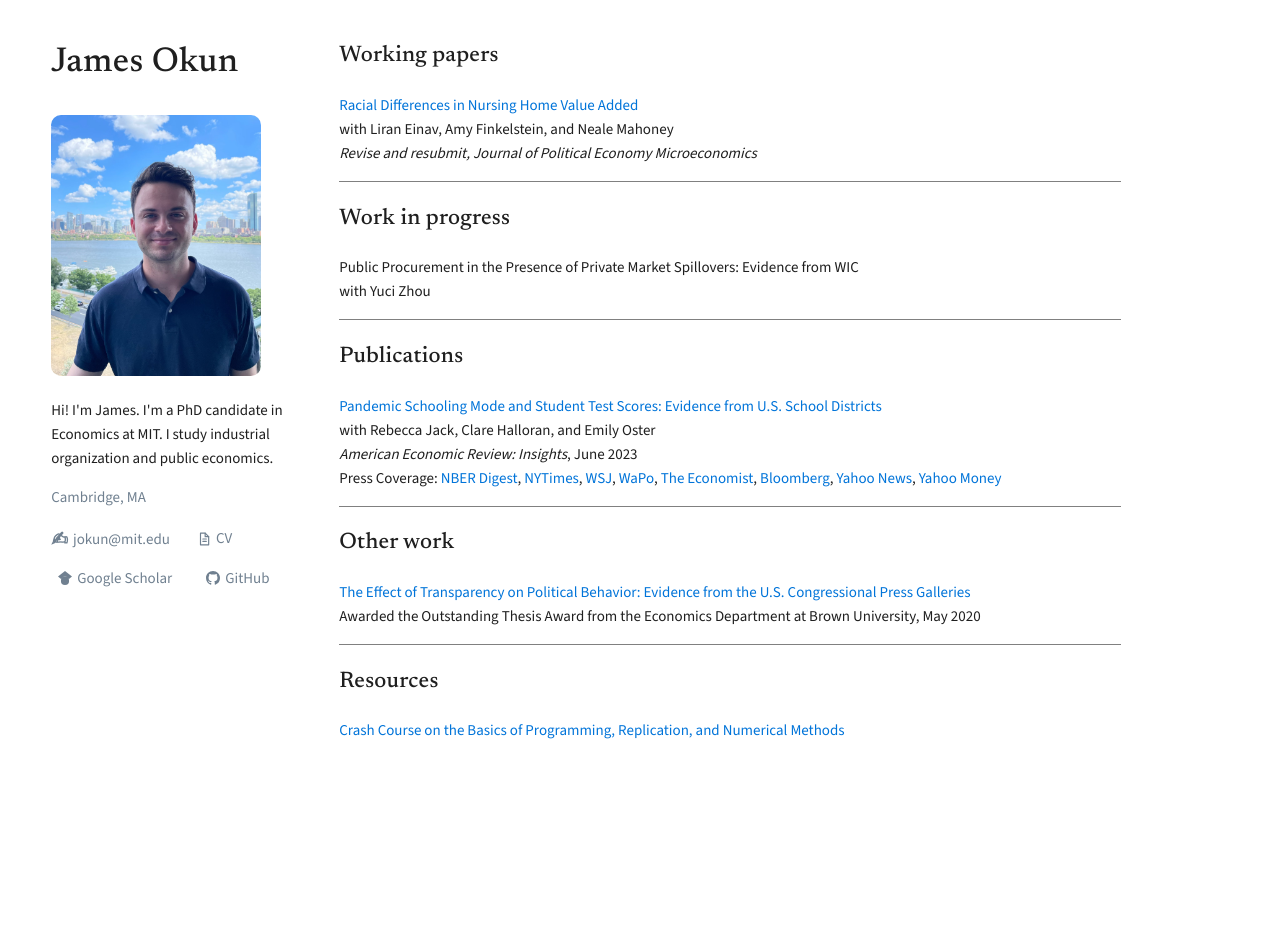
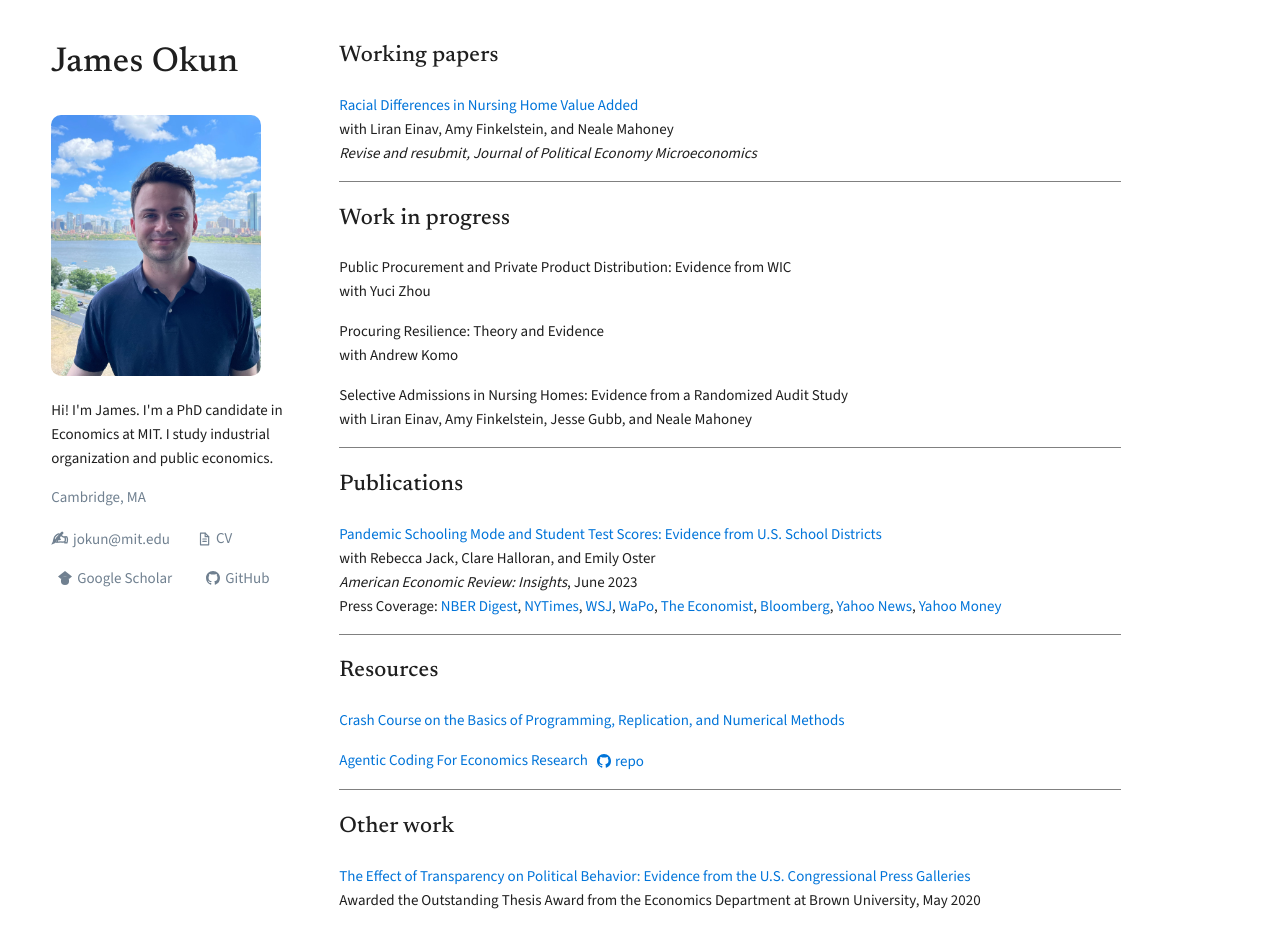
Before and after one commit to jamesokun/jamesokun.github.io, a Jekyll site: the page built from index.html, in a window 1280 px wide and 940 px high. Built offline with Jekyll 4.4.1, drawn with Linux system fonts in a browser that asks for light colours; the list of posts is cut into pages by our own code.

Commit message:
Update index.html

```diff
--- a/index.html
+++ b/index.html
@@ -11,8 +11,16 @@
 
 <h2 class="bottom-three">Work in progress</h2>
 <div style="margin-bottom: 1rem;">
-  Public Procurement in the Presence of Private Market Spillovers: Evidence from WIC<br>
+  Public Procurement and Private Product Distribution: Evidence from WIC<br>
   with Yuci Zhou
+</div>
+<div style="margin-bottom: 1rem;">
+  Procuring Resilience: Theory and Evidence<br>
+  with Andrew Komo
+</div>
+<div style="margin-bottom: 1rem;">
+  Selective Admissions in Nursing Homes: Evidence from a Randomized Audit Study<br>
+  with Liran Einav, Amy Finkelstein, Jesse Gubb, and Neale Mahoney
 </div>
 <hr style="border: 0; height: 1px; background-color: gray;">
 
@@ -33,14 +41,24 @@
 </div>
 <hr style="border: 0; height: 1px; background-color: gray;">
 
+<h2 class="bottom-three">Resources</h2>
+<div style="margin-bottom: 1rem;">
+  <a href="https://github.com/jamesokun/IAP-coding-2026"> Crash Course on the Basics of Programming, Replication, and Numerical Methods</a>
+</div>
+<div style="margin-bottom: 1rem;">
+  <a href="/files/slides.pdf">Agentic Coding For Economics Research</a>
+  &nbsp;
+  <a href="https://github.com/jamesokun/claude-code-for-econRAs" style="text-decoration: none; display: inline-flex; align-items: center; gap: 0.25rem; vertical-align: middle;">
+    <svg width="14" height="14" viewBox="0 0 24 24" fill="currentColor" xmlns="http://www.w3.org/2000/svg" aria-hidden="true">
+      <path d="M12 0C5.37 0 0 5.37 0 12c0 5.31 3.435 9.795 8.205 11.385.6.105.825-.255.825-.57 0-.285-.015-1.23-.015-2.235-3.015.555-3.795-.735-4.035-1.41-.135-.345-.72-1.41-1.23-1.695-.42-.225-1.02-.78-.015-.795.945-.015 1.62.87 1.845 1.23 1.08 1.815 2.805 1.305 3.495.99.105-.78.42-1.305.765-1.605-2.67-.3-5.46-1.335-5.46-5.925 0-1.305.465-2.385 1.23-3.225-.12-.3-.54-1.53.12-3.18 0 0 1.005-.315 3.3 1.23.96-.27 1.98-.405 3-.405s2.04.135 3 .405c2.295-1.56 3.3-1.23 3.3-1.23.66 1.65.24 2.88.12 3.18.765.84 1.23 1.905 1.23 3.225 0 4.605-2.805 5.625-5.475 5.925.435.375.81 1.095.81 2.22 0 1.605-.015 2.895-.015 3.3 0 .315.225.69.825.57A12.02 12.02 0 0 0 24 12c0-6.63-5.37-12-12-12z"/>
+    </svg>
+    <span>repo</span>
+  </a>
+</div>
+<hr style="border: 0; height: 1px; background-color: gray;">
+
 <h2 class="bottom-three">Other work</h2>
 <div style="margin-bottom: 1rem;">
   <a href="/files/pressgalleries.pdf">The Effect of Transparency on Political Behavior: Evidence from the U.S. Congressional Press Galleries</a><br>
   Awarded the Outstanding Thesis Award from the Economics Department at Brown University, May 2020
 </div>
-<hr style="border: 0; height: 1px; background-color: gray;">
-
-<h2 class="bottom-three">Resources</h2>
-<div style="margin-bottom: 1rem;">
-  <a href="https://github.com/jamesokun/IAP-coding-2026"> Crash Course on the Basics of Programming, Replication, and Numerical Methods
-</div>
```
